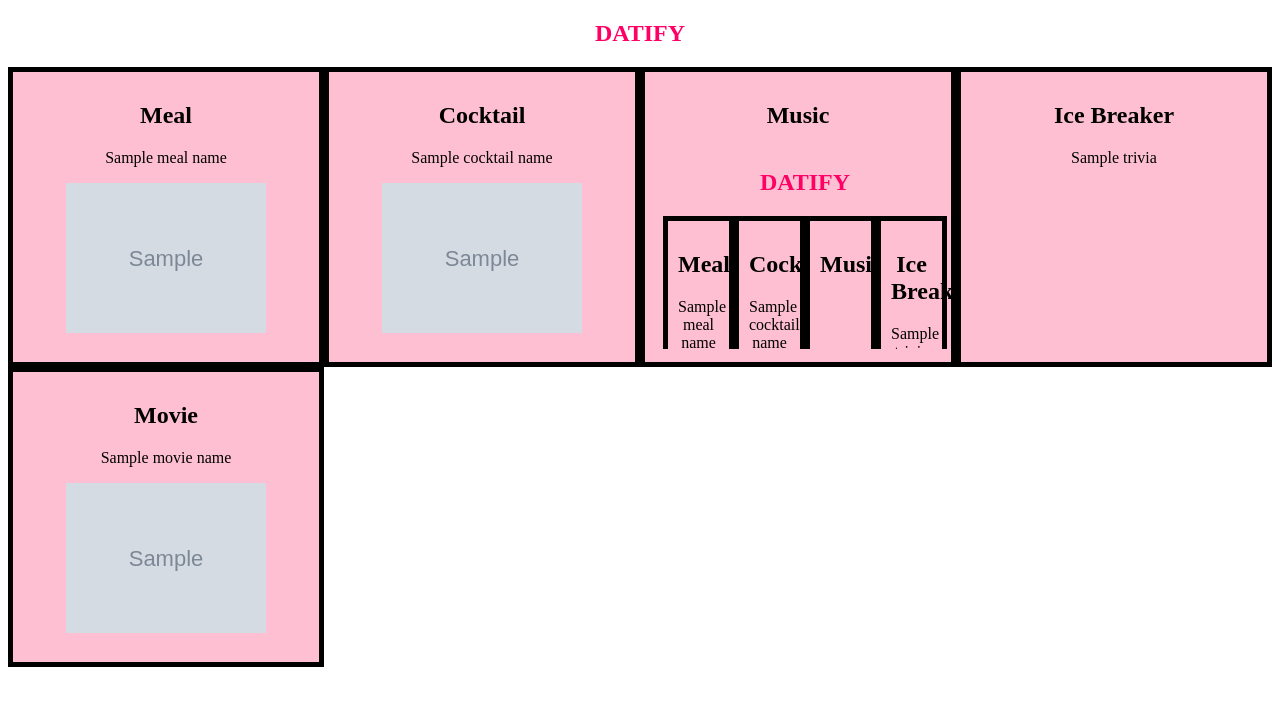
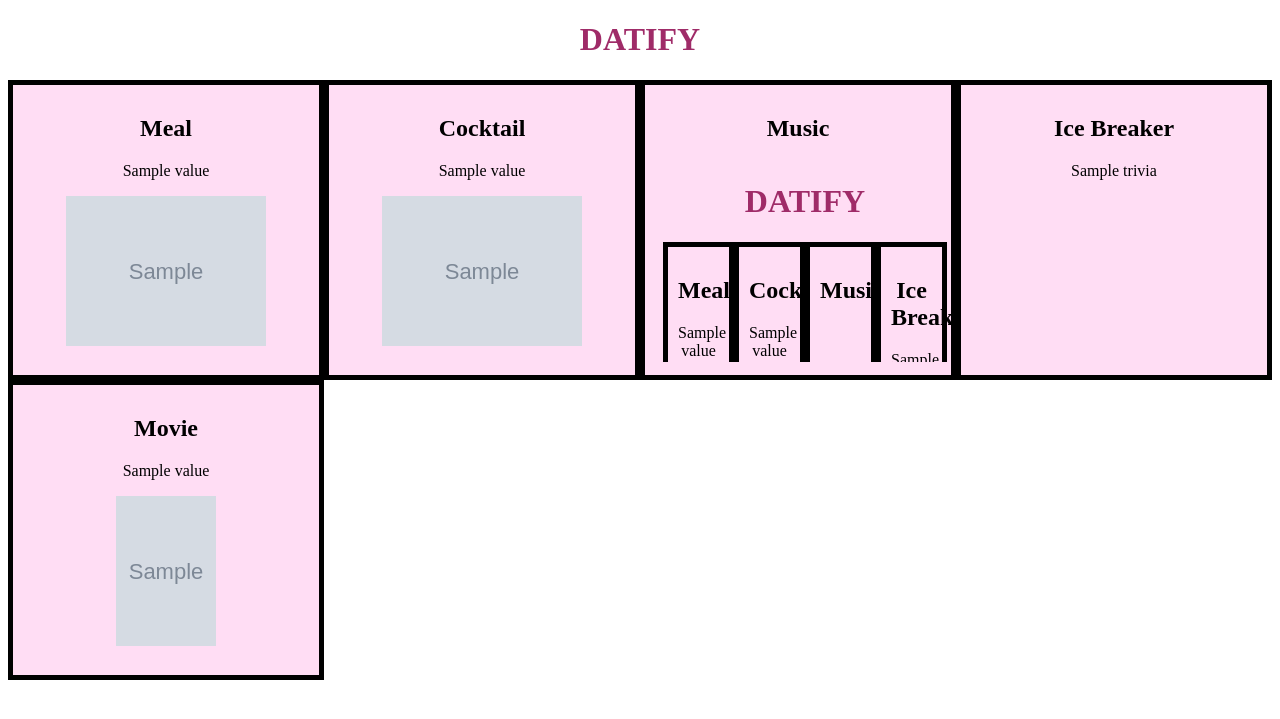
Before and after one commit to calvinhus/api_project, a Flask app: template templates/index.html in a window 1280 px wide. Shown: the top 719 px of the page. Run offline with Flask 2, Linux system fonts and the light colour scheme; the template is opened without the code that fills it: most values are stand-ins (such as "Sample title", 1, 10 or a date in 2020); grey boxes marked "Sample" are stand-in pictures.

Commit message:
working version

```diff
--- a/main.py
+++ b/main.py
@@ -34,37 +34,6 @@
     print('\n'*10)
 
 
-# def get_user_input():
-#     """This function requests an input from the user, which must be 1, 2, 3 or 4"""
-#     date_type = 0
-#     print('-'*32)
-#     print(f"| WELCOME TO DATING APP PROJECT |")
-#     print('-'*32)
-#     while date_type not in [1, 2, 3, 4]:
-#         date_type = int(input(
-#             "\nEnter the type of date you want:\n\n[1] - Soft\n[2] - Romantic\n[3] - Bold\n[4] - Extra bold\n\nYour choice: "))
-#         sleep(1)
-#         screen_clear()
-
-#     meal = api.get_meal(meal_category[date_type])
-#     cocktail = api.get_cocktail(cocktail_dict[date_type])
-#     music = api.get_playlist(genres_dict[date_type])
-#     trivia = api.get_trivia(trivia_dict[date_type])
-#     movie = api.get_movies(movies_dict[date_type])
-
-#     return meal, cocktail, music, trivia, movie
-
-
-# Ask for user input
-
-
-# print(api.get_meal(meal_category[choice]))
-# print(api.get_cocktail(cocktail_dict[date_type]))
-# print(api.get_playlist(genres_dict[date_type]))
-# print(api.get_trivia(trivia_dict[date_type]))
-# print(api.get_movies(movies_dict[date_type]))
-
-
 @app.route('/')
 def index():
     date_type = 0
@@ -99,9 +68,8 @@
         'movie_name': movie['Movie'].values[0],
         'movie_poster': movie['Poster'].values[0],
     }
-    return render_template('index.html', **templateData)
+    return render_template('index.html', value=templateData)
 
 
 if __name__ == '__main__':
-    app.jinja_env.cache = {}
-    app.run(debug=True, host='0.0.0.0', port=8080, threaded=True)
+    app.run(debug=True, host='0.0.0.0', port=8088, threaded=True)
--- a/templates/index.html
+++ b/templates/index.html
@@ -32,32 +32,32 @@
 
 <body>
 
-    <h2 style="color: #ff0065; text-align: center;">DATIFY</h2>
+    <h1 style="color: #9F2B68; text-align: center;">DATIFY</h1>
     <div class="row">
-        <div class="column" style="background-color:#ffbfd3;">
+        <div class="column" style="background-color:#ffddf4;">
             <h2>Meal</h2>
-            <p> {{ meal_name }}</p>
-            <a><img src={{ meal_image }} alt="MealImage" style="width:200px;height:150px;"></a>
+            <p> {{ value['meal_name'] }}</p>
+            <a><img src={{ value['meal_image'] }} alt="MealImage" style="width:200px;height:150px;"></a>
         </div>
-        <div class="column" style="background-color:#ffbfd3;">
+        <div class="column" style="background-color:#ffddf4;">
             <h2>Cocktail</h2>
-            <p> {{ cocktail_name }}</p>
-            <a><img src={{ cocktail_image }} alt="CocktailImage" style="width:200px;height:150px;"></a>
+            <p> {{ value['cocktail_name'] }}</p>
+            <a><img src={{ value['cocktail_image'] }} alt="CocktailImage" style="width:200px;height:150px;"></a>
         </div>
-        <div class="column" style="background-color:#ffbfd3;">
+        <div class="column" style="background-color:#ffddf4;">
             <h2>Music</h2>
             <!--<p>{{ chosen_artist }}</p>-->
-            <iframe src={{ song_url }} width="300" height="200" frameborder="0" allowtransparency="true"
+            <iframe src={{ value['song_url'] }} width="300" height="200" frameborder="0" allowtransparency="true"
                 allow="encrypted-media"></iframe>
         </div>
-        <div class="column" style="background-color:#ffbfd3;">
+        <div class="column" style="background-color:#ffddf4;">
             <h2>Ice Breaker</h2>
-            <p>{{ trivia }}</p>
+            <p>{{ value['trivia'] }}</p>
         </div>
-        <div class="column" style="background-color:#ffbfd3;">
+        <div class="column" style="background-color:#ffddf4;">
             <h2>Movie</h2>
-            <p>{{ movie_name }}</p>
-            <a><img src={{ movie_poster }} alt="MoviePoster" style="width:200px;height:150px;"></a>
+            <p>{{ value['movie_name'] }}</p>
+            <a><img src={{ value['movie_poster'] }} alt="MoviePoster" style="width:100px;height:150px;"></a>
         </div>
     </div>
 </body>
```
Also changed, not shown: api_requests.py (+17 -15 lines), 4 other files.
